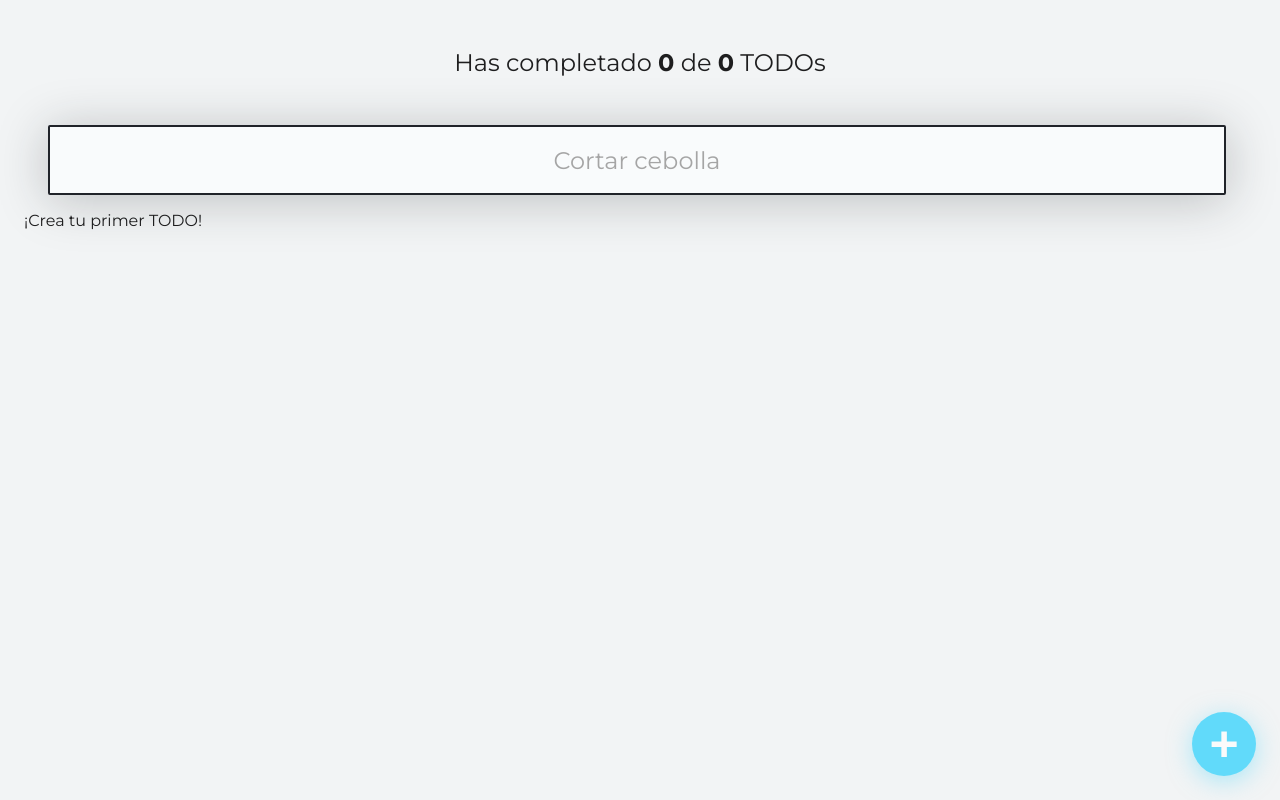
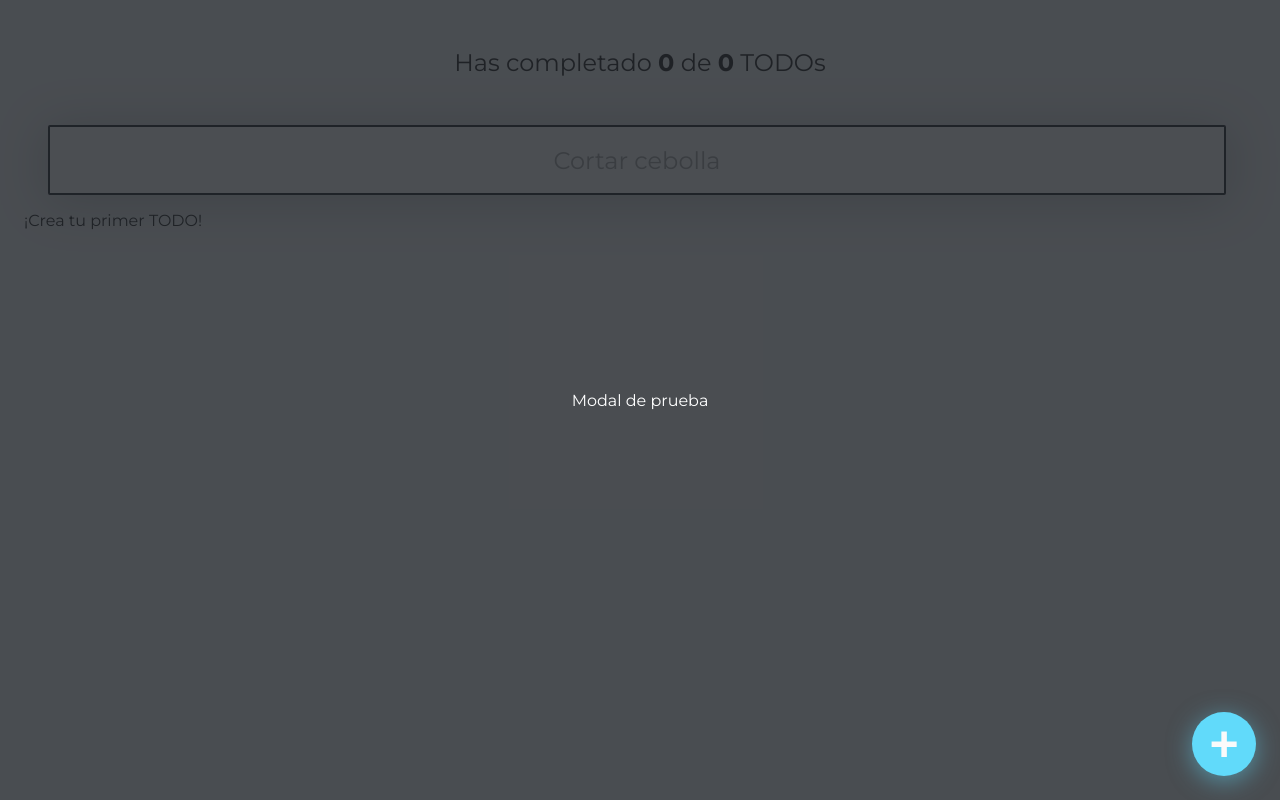
Before and after one commit to andymedinadev/platzi-curso-react, a React (Vite) app: page / in a window 1280 px wide. Built offline with nearby package versions, Linux system fonts and the light colour scheme.

Commit message:
feat: added modal component with createPortal

```diff
--- a/index.html
+++ b/index.html
@@ -11,6 +11,7 @@
 
 <body>
   <div id="root"></div>
+  <div id="modal"></div>
   <script type="module" src="/src/main.jsx"></script>
 </body>
 
--- a/src/App/AppUI.jsx
+++ b/src/App/AppUI.jsx
@@ -1,14 +1,15 @@
 import { useContext } from 'react'
+import { TodoContext } from '../TodoContext'
 import { CreateTodoButton } from '../CreateTodoButton'
 import { TodoCounter } from '../TodoCounter'
 import { TodoItem } from '../TodoItem'
 import { TodoList } from '../TodoList'
 import { TodoSearch } from '../TodoSearch'
 import { TodosLoading } from '../TodosLoading'
-import { TodoContext } from '../TodoContext'
+import { Modal } from '../Modal'
 
 export function AppUI () {
-  const { loading, error, searchedTodos, strikeTodo, deleteTodo } = useContext(TodoContext)
+  const { loading, error, searchedTodos, strikeTodo, deleteTodo, openModal, setOpenModal } = useContext(TodoContext)
 
   return (
     <>
@@ -37,7 +38,15 @@ export function AppUI () {
         ))}
       </TodoList>
 
-      <CreateTodoButton />
+      <CreateTodoButton
+        setOpenModal={setOpenModal}
+      />
+
+      {openModal && (
+        <Modal>
+          Modal de prueba
+        </Modal>
+      )}
     </>
   )
 }
--- a/src/CreateTodoButton/CreateTodoButton.css
+++ b/src/CreateTodoButton/CreateTodoButton.css
@@ -1,5 +1,5 @@
 .CreateTodoButton {
-  background-color: #61DAFA;
+  background-color: #61dafa;
   box-shadow: 0px 5px 25px rgba(97, 218, 250, 0.5);
   border: none;
   border-radius: 50%;
@@ -9,12 +9,13 @@
   bottom: 24px;
   right: 24px;
   font-weight: bold;
-  color: #FAFAFA;
+  color: #fafafa;
   display: flex;
   justify-content: center;
   align-items: center;
   height: 64px;
   width: 64px;
+  z-index: 1;
 }
 
 .CreateTodoButton:hover {
--- a/src/CreateTodoButton/index.jsx
+++ b/src/CreateTodoButton/index.jsx
@@ -1,13 +1,10 @@
 import './CreateTodoButton.css'
 
-export function CreateTodoButton () {
+export function CreateTodoButton ({ setOpenModal }) {
   return (
     <button
       className='CreateTodoButton'
-      onClick={event => {
-        console.log('Clicked!')
-        console.log(event.target)
-      }}
+      onClick={() => setOpenModal(state => !state)}
     >
       +
     </button>
--- /dev/null
+++ b/src/Modal/Modal.css
@@ -0,0 +1,12 @@
+.ModalBackground {
+  background-color: rgba(32, 35, 41, 0.8);
+  display: flex;
+  justify-content: center;
+  align-items: center;
+  color: white;
+  position: fixed;
+  top: 0;
+  left: 0;
+  right: 0;
+  bottom: 0;
+}
--- /dev/null
+++ b/src/Modal/index.jsx
@@ -0,0 +1,21 @@
+import { createPortal } from 'react-dom'
+import './Modal.css'
+
+function ModalContent ({ content }) {
+  return (
+    <div className='ModalBackground'>
+      {content}
+    </div>
+  )
+}
+
+export function Modal ({ children }) {
+  const modalRoot = document.getElementById('modal')
+
+  if (!modalRoot) {
+    console.error('No se encontró el elemento de destino para el portal')
+    return null
+  }
+
+  return createPortal(<ModalContent content={children} />, modalRoot)
+}
--- a/src/TodoContext/index.jsx
+++ b/src/TodoContext/index.jsx
@@ -6,6 +6,7 @@ export const TodoContext = createContext()
 export function TodoProvider ({ children }) {
   const { items: todos, saveItems: saveTodos, loading, error } = useLocalStorage('TODOS_V1', '[]')
   const [searchValue, setSearchValue] = useState('')
+  const [openModal, setOpenModal] = useState(true)
 
   const totalTodos = todos.length
 
@@ -42,7 +43,9 @@ export function TodoProvider ({ children }) {
       strikeTodo,
       deleteTodo,
       loading,
-      error
+      error,
+      openModal,
+      setOpenModal
     }}
     >
       {children}
```
